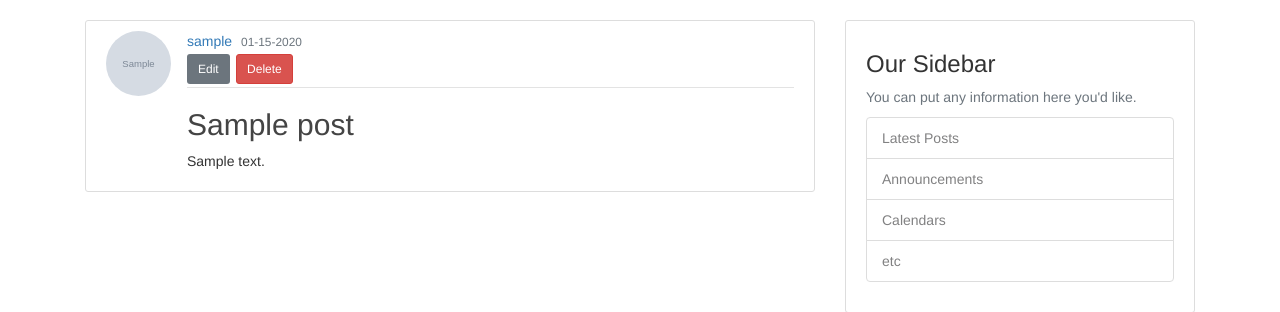
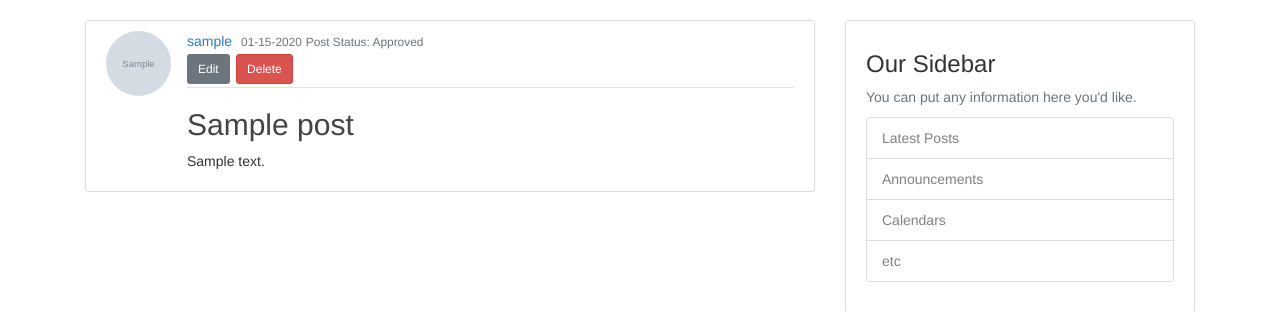
Before and after one commit to kartiktanksali/Flask_blog_Model_your_mind, a Flask app: a page that uses flaskblog/templates/post.html in a window 1280 px wide. Shown: the part 62-374 px from the top of the page. Run offline with Flask 2, Linux system fonts and the light colour scheme; a user stored in the database is signed in; tables that the repository leaves empty hold one stand-in row (values such as "Sample post"); grey boxes marked "Sample" are stand-in pictures; some libraries are stand-ins or nearby versions.

Commit message:
Added new module - Approving post by admin

```diff
--- a/flaskblog/main/routes.py
+++ b/flaskblog/main/routes.py
@@ -8,7 +8,7 @@ main = Blueprint('main', __name__)
 @main.route("/home")
 def home():
 	page = request.args.get('page',1,type=int)
-	posts = Post.query.order_by(Post.date_posted.desc()).paginate(per_page=3, page=page)
+	posts = Post.query.order_by(Post.date_posted.desc()).paginate(per_page=5, page=page)
 	return render_template("home.html", posts=posts)
 
 @main.route("/about")
--- a/flaskblog/models.py
+++ b/flaskblog/models.py
@@ -45,6 +45,7 @@ class Post(db.Model):
 	date_posted = db.Column(db.DateTime, nullable=False, default=datetime.utcnow)
 	content = db.Column(db.Text, nullable=False,)
 	user_id = db.Column(db.Integer, db.ForeignKey('user.id'), nullable=False)
+	approve_flag = db.Column(db.Boolean,default=False, nullable=False)
 
 	def __repr__(self):
 		return f"Post('{self.title}','{self.date_posted}')"
--- a/flaskblog/posts/routes.py
+++ b/flaskblog/posts/routes.py
@@ -43,6 +43,7 @@ def update_post(post_id):
 	elif form.validate_on_submit:
 		post.title = form.title.data
 		post.content = form.content.data
+		post.approve_flag = False
 		db.session.commit()
 		flash("Your post has been updated successfully","success")
 		return redirect(url_for('posts.post', post_id=post.id))
@@ -60,3 +61,29 @@ def delete_post(post_id):
 	db.session.commit()
 	flash("Your post has been deleted successfully","success")
 	return redirect(url_for('main.home'))
+
+@posts.route("/post/int:<post_id>/approve", methods=["GET","POST"])
+@login_required
+def approve_post(post_id):
+	post = Post.query.get_or_404(post_id)
+	if current_user.username=="admin@admin.com" and post.approve_flag==False:
+		form = PostForm()
+		if form.validate_on_submit:
+			post.approve_flag = True
+		db.session.commit()
+		flash("The post has been successfully approved","success")
+		return redirect(url_for('main.home'))
+	return	render_template("post.html", title=post.title, post=post)
+
+@posts.route("/post/int:<post_id>/disapprove", methods=["GET","POST"])
+@login_required
+def disapprove_post(post_id):
+	post = Post.query.get_or_404(post_id)
+	if current_user.username=="admin@admin.com" and post.approve_flag==True:
+		form = PostForm()
+		if form.validate_on_submit:
+			post.approve_flag = False
+		db.session.commit()
+		flash("The post has been successfully disapproved","success")
+		return redirect(url_for('main.home'))
+	return	render_template("post.html", title=post.title, post=post)
--- a/flaskblog/templates/home.html
+++ b/flaskblog/templates/home.html
@@ -1,6 +1,7 @@
 {% extends "layout.html" %}
 {% block content %}
 	{% for post in posts.items %}
+    {% if post.approve_flag==True or current_user.username == "admin@admin.com" or post.user_id == current_user.id %}
 		<article class="media content-section">
       <img class="rounded-circle article-img" src="{{ url_for('static', filename='profile_pictures/'+ post.author.user_image) }}"/>
   			<div class="media-body">
@@ -8,12 +9,16 @@
       				<a class="mr-2" href="{{ url_for('users.user_post',username=post.author.username)}}">{{ post.author.username }}</a>
 
       				<small class="text-muted">{{ post.date_posted.strftime('%m-%d-%Y') }}</small>
+              {% if current_user.username == "admin@admin.com" or post.user_id == current_user.id %}
+              <small class="text-muted">Post Status:{% if post.approve_flag==True %} Approved {% else %} Not Approved {% endif %}</small>
+              {% endif %}
 
     			</div>
     			<h2><a class="article-title" href="{{ url_for('posts.post', post_id=post.id) }}">{{ post.title }}</a></h2>
 
   			</div>
 		</article>
+    {% endif %}
 	{% endfor %}
 
   {% for page_num in posts.iter_pages(left_edge=1, right_edge=1, left_current=1, right_current=2) %}
--- a/flaskblog/templates/post.html
+++ b/flaskblog/templates/post.html
@@ -1,15 +1,25 @@
 {% extends "layout.html" %}
 {% block content %}
+{% if post.approve_flag==True or current_user.username == "admin@admin.com" or post.user_id == current_user.id %}
 		<article class="media content-section">
       <img class="rounded-circle article-img" src="{{ url_for('static', filename='profile_pictures/'+ post.author.user_image) }}" />
   			<div class="media-body">
     			<div class="article-metadata">
       				<a class="mr-2" href="{{ url_for('users.user_post',username=post.author.username)}}">{{ post.author.username }}</a>
       				<small class="text-muted">{{ post.date_posted.strftime('%m-%d-%Y') }}</small>
-              {% if post.author == current_user %}
+              {% if current_user.username == "admin@admin.com" or post.user_id == current_user.id %}
+              <small class="text-muted">Post Status:{% if post.approve_flag==True %} Approved {% else %} Not Approved {% endif %}</small>
+              {% endif %}
+              {% if post.author == current_user or current_user.username == "admin@admin.com" %}
                 <div>
                   <a class="btn btn-secondary btn-sm mt-1 mb-1" href="{{ url_for('posts.update_post', post_id=post.id) }}">Edit</a>
                   <button type="button" class="btn btn-danger btn-sm m-1" data-toggle="modal" data-target="#deleteModal">Delete</button>
+                  {% if current_user.username=="admin@admin.com" and post.approve_flag==True %}
+                   <button type="button" class="btn btn-danger btn-sm m-1" data-toggle="modal" data-target="#disapproveModal">Disapprove</button>
+                  {% endif %}
+                  {% if current_user.username == "admin@admin.com" and post.approve_flag==False %}
+                  <button type="button" class="btn btn-danger btn-sm m-1" data-toggle="modal" data-target="#approveModal">Approve</button>
+                  {% endif %}
                 </div>
 
               {% endif %}
@@ -18,8 +28,9 @@
     			<p class="article-content">{{ post.content|safe }}</p>
   			</div>
 		</article>
+{% endif %}
 
-    <!-- Modal -->
+<!-- Delete Modal -->
 <div class="modal fade" id="deleteModal" tabindex="-1" role="dialog" aria-labelledby="deleteModalLabel" aria-hidden="true">
   <div class="modal-dialog" role="document">
     <div class="modal-content">
@@ -43,4 +54,54 @@
     </div>
   </div>
 </div>
+
+<!-- Approve Modal -->
+<div class="modal fade" id="approveModal" tabindex="-1" role="dialog" aria-labelledby="deleteModalLabel" aria-hidden="true">
+  <div class="modal-dialog" role="document">
+    <div class="modal-content">
+      <div class="modal-header">
+        <h5 class="modal-title" id="deleteModalLabel">Approve Post</h5>
+        <button type="button" class="close" data-dismiss="modal" aria-label="Close">
+          <span aria-hidden="true">&times;</span>
+        </button>
+      </div>
+      <div class="modal-body">
+        Are you sure want to approve the post?
+      </div>
+      <div class="modal-footer">
+        <button type="button" class="btn btn-secondary" data-dismiss="modal">Close</button>
+        <form action="{{ url_for('posts.approve_post', post_id=post.id) }}" method="POST">
+
+          <input type="submit" class="btn-danger" value="Approve">
+
+        </form>
+      </div>
+    </div>
+  </div>
+</div>
+
+<!-- Disapprove Modal -->
+<div class="modal fade" id="disapproveModal" tabindex="-1" role="dialog" aria-labelledby="deleteModalLabel" aria-hidden="true">
+  <div class="modal-dialog" role="document">
+    <div class="modal-content">
+      <div class="modal-header">
+        <h5 class="modal-title" id="deleteModalLabel">Approve Post</h5>
+        <button type="button" class="close" data-dismiss="modal" aria-label="Close">
+          <span aria-hidden="true">&times;</span>
+        </button>
+      </div>
+      <div class="modal-body">
+        Are you sure want to disapprove the post?
+      </div>
+      <div class="modal-footer">
+        <button type="button" class="btn btn-secondary" data-dismiss="modal">Close</button>
+        <form action="{{ url_for('posts.disapprove_post', post_id=post.id) }}" method="POST">
+
+          <input type="submit" class="btn-danger" value="Disapprove">
+
+        </form>
+      </div>
+    </div>
+  </div>
+</div>
 {% endblock content %}
--- a/flaskblog/templates/user_post.html
+++ b/flaskblog/templates/user_post.html
@@ -10,7 +10,7 @@
       				<small class="text-muted">{{ post.date_posted.strftime('%m-%d-%Y') }}</small>
     			</div>
     			<h2><a class="article-title" href="{{ url_for('posts.post', post_id=post.id) }}">{{ post.title }}</a></h2>
-    			<p class="article-content">{{ post.content }}</p>
+
   			</div>
 		</article>
 	{% endfor %}
```
Also changed, not shown: flaskblog/site.db.
